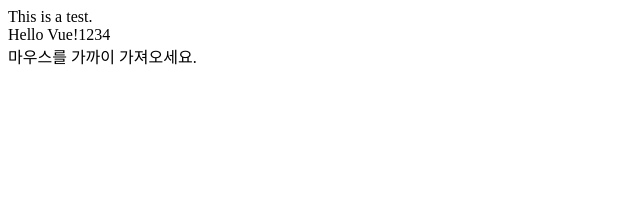
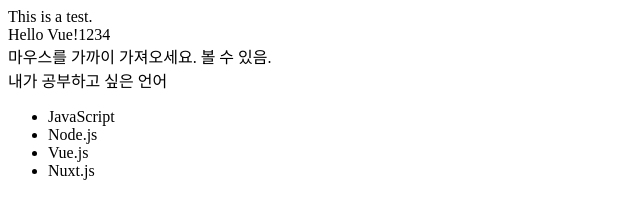
Before and after one commit to wp01053/VueJS.2018, a plain HTML site: page index.html in a window 1280 px wide. Shown: the whole page, without its empty margins (0-640 px from the left). Drawn offline with nearby package versions, Linux system fonts and the light colour scheme.

Commit message:
2018.05.08-3

```diff
--- a/index.html
+++ b/index.html
@@ -9,16 +9,31 @@
         This is a test.
         <!--Vue.js domain-->
         <br> {{message + '1234' }}
-        <br>
-        <span v-bind:title="date"> 마우스를 가까이 가져오세요.</span>
-    </div>
+        <br> <span v-bind:title = "date"> 마우스를 가까이 가져오세요.</span>
+
     <script src="https://cdn.jsdelivr.net/npm/vue/dist/vue.js"></script>
+    <span  v-if = "seen">볼 수 있음.</span>
+    <span  v-else>볼 수 없음.</span>
+    <br>
+    내가 공부하고 싶은 언어
+    <ul>
+        <li v-for = "todo in todos">{{todo.text}}</li>
+    </ul>
+</div>
+
     <script>
         const myApp = new Vue({
             el: '#app',
             data: {
                 message: 'Hello Vue!',
-                date: '오늘 날짜: ' + new Date().toLocaleString()
+                date : '오늘 날짜: ' + new Date().toLocaleString() ,
+                seen : true,
+                todos : [
+                    {text : 'JavaScript'},
+                    {text : 'Node.js'},
+                    {text : 'Vue.js'},
+                    {text : 'Nuxt.js'}
+                ]
             }
         });
     </script>
```
Also changed, not shown: 1 other file.
